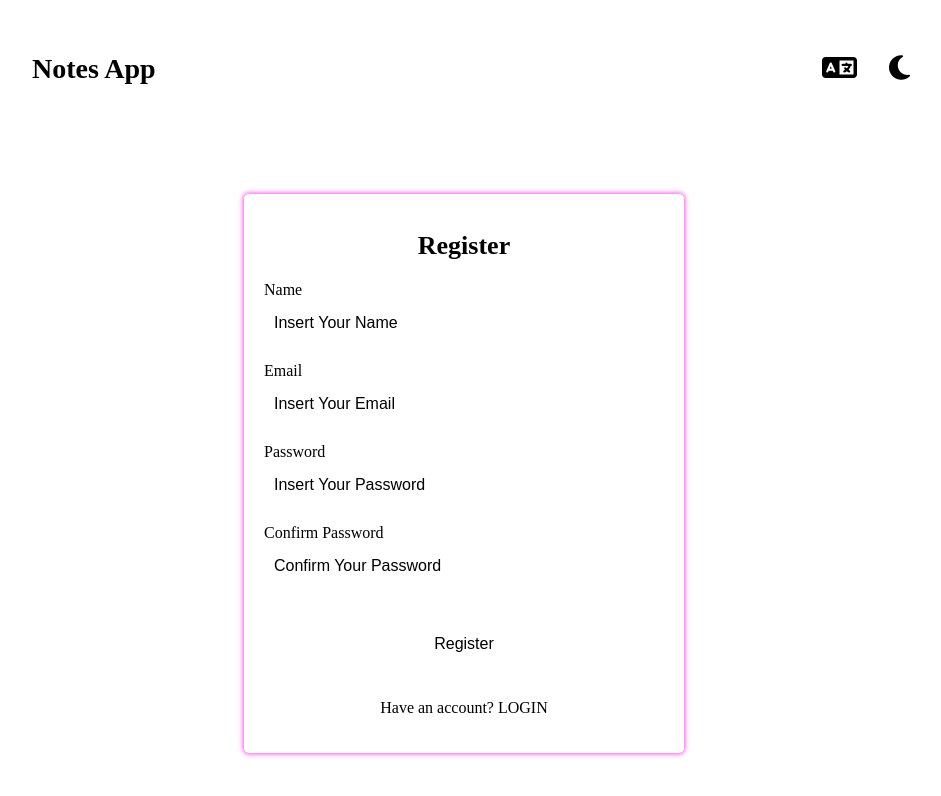
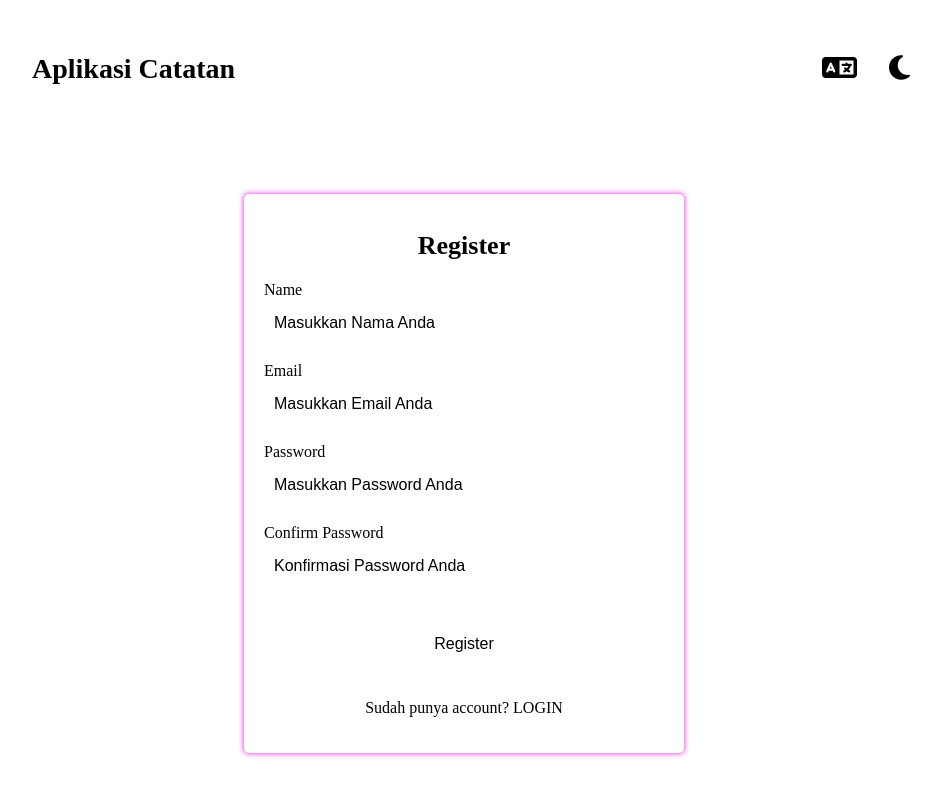
Before and after one commit to tubagusdylan/notes-app-v3, a React (Vite) app: page /register in a window 1280 px wide. Shown: the top 796 px of the page, without its empty margins (176-1117 px from the left). Built offline with nearby package versions, Linux system fonts and the light colour scheme; the HTML template or start-up script is replaced by a standard one.

Commit message:
add locale context

```diff
--- a/src/App.jsx
+++ b/src/App.jsx
@@ -10,11 +10,13 @@ import LoginPage from "./pages/LoginPage";
 import RegisterPage from "./pages/RegisterPage";
 import PageNotFound from "./pages/PageNotFound";
 import ThemeContext from "./utils/ThemeContext";
+import LocaleContext from "./utils/LocaleContext";
 
 function App() {
   const [isLoged, setIsLoged] = useState(false);
   const [isLoading, setIsLoading] = useState(true);
   const [theme, setTheme] = useState("light");
+  const [locale, setLocale] = useState("id");
 
   useEffect(() => {
     if (getAccessToken() !== null) {
@@ -40,12 +42,25 @@ function App() {
     });
   };
 
+  const toggleLocale = () => {
+    setLocale((prev) => {
+      return prev === "id" ? "en" : "id";
+    });
+  };
+
   const themeContextValue = useMemo(() => {
     return {
       theme,
       toggleTheme,
     };
   }, [theme]);
+
+  const localeContextValue = useMemo(() => {
+    return {
+      locale,
+      toggleLocale,
+    };
+  }, [locale]);
 
   if (isLoading) {
     return null;
@@ -54,6 +69,7 @@ function App() {
   return (
     <>
       <ThemeContext.Provider value={themeContextValue}>
+        <LocaleContext.Provider value={localeContextValue}>
           <Routes>
             <Route path="/" element={<Layout isLoged={isLoged} />}>
               {isLoged ? (
@@ -72,6 +88,7 @@ function App() {
               <Route path="*" element={<PageNotFound />} />
             </Route>
           </Routes>
+        </LocaleContext.Provider>
       </ThemeContext.Provider>
     </>
   );
--- a/src/components/Loading.jsx
+++ b/src/components/Loading.jsx
@@ -1,7 +1,12 @@
+import "../styles/loading.css";
+
 const Loading = () => {
   return (
-    <div>
-      <h5>Loading...</h5>
+    <div className="container">
+      <div className="name-skeleton"></div>
+      <div className="title-skeleton"></div>
+      <div className="search-skeleton"></div>
+      <div className="card-skeleton"></div>
     </div>
   );
 };
--- a/src/components/Navbar.jsx
+++ b/src/components/Navbar.jsx
@@ -1,11 +1,13 @@
 import { Link, useNavigate } from "react-router-dom";
 import { useContext } from "react";
 import ThemeContext from "../utils/ThemeContext";
+import LocaleContext from "../utils/LocaleContext";
 import PropTypes from "prop-types";
 import "../styles/navbar.css";
 
 const Navbar = ({ isLoged }) => {
   const { theme, toggleTheme } = useContext(ThemeContext);
+  const { locale, toggleLocale } = useContext(LocaleContext);
   const navigate = useNavigate();
 
   const onLogOut = () => {
@@ -19,14 +21,14 @@ const Navbar = ({ isLoged }) => {
         <ul className="nav-list">
           <li>
             <Link to="/" className="nav-item">
-              Notes App
+              {locale === "id" ? "Aplikasi Catatan" : "Notes App"}
             </Link>
           </li>
           <li className="nav-item-wrap">
             <Link to="/archives" className="nav-item" hidden={!isLoged}>
-              Archives
+              {locale === "id" ? "Arsip" : "Archives"}
             </Link>
-            <button className="btn-nav">
+            <button className="btn-nav" onClick={toggleLocale}>
               <i className="fa-solid fa-language"></i>
             </button>
             <button className="btn-nav" onClick={toggleTheme} hidden={theme === "dark"}>
--- a/src/components/SearchNotes.jsx
+++ b/src/components/SearchNotes.jsx
@@ -1,11 +1,14 @@
 import PropTypes from "prop-types";
+import LocaleContext from "../utils/LocaleContext";
+import { useContext } from "react";
 import "../styles/input-search.css";
 
 const SearchNotes = ({ value, onValueChange }) => {
+  const { locale } = useContext(LocaleContext);
   return (
     <div className="search-container">
       <i className="fa-solid fa-magnifying-glass icon-search"></i>
-      <input type="text" name="title" id="title" placeholder="Find Your Notes With Title" className="input-search" value={value} onChange={(event) => onValueChange(event.target.value)} />
+      <input type="text" name="title" id="title" placeholder={locale === "id" ? "Cari Note Pakai Judul" : "Find Your Notes With Title"} className="input-search" value={value} onChange={(event) => onValueChange(event.target.value)} />
     </div>
   );
 };
--- a/src/pages/ArchivePage.jsx
+++ b/src/pages/ArchivePage.jsx
@@ -1,6 +1,7 @@
 import SearchNotes from "../components/SearchNotes";
 import NotesContainer from "../components/NotesContainer";
-import { useState, useEffect } from "react";
+import LocaleContext from "../utils/LocaleContext";
+import { useState, useEffect, useContext } from "react";
 import { Link, useSearchParams } from "react-router-dom";
 import { getUserLogged, getArchivedNotes } from "../utils/network-data";
 import "../styles/archived.css";
@@ -10,6 +11,7 @@ const ArchivePage = () => {
   const [notes, setNotes] = useState([]);
   const [searchNotes, setSearchNotes] = useState([]);
   const [searchParam, setSearchParam] = useSearchParams("");
+  const { locale } = useContext(LocaleContext);
 
   const title = searchParam.get("title") || "";
 
@@ -50,10 +52,10 @@ const ArchivePage = () => {
 
   return (
     <div className="container">
-      <h1>Welcome, {userName}</h1>
-      <h1>Archived Notes</h1>
+      <h1>{locale === "id" ? `Selamat Datang, ${userName}` : `Welcome, ${userName}`}</h1>
+      <h1>{locale === "id" ? "Catatan Arsip" : "Archived Notes"}</h1>
       <SearchNotes value={title} onValueChange={changeSearchParam} />
-      {notes.length > 0 ? <NotesContainer notes={title.length > 0 ? searchNotes : notes} /> : <p className="msg">Catatan kosong</p>}
+      {notes.length > 0 ? <NotesContainer notes={title.length > 0 ? searchNotes : notes} /> : <p className="msg">{locale === "id" ? "Catatan belum ada" : "Empty Notes"}</p>}
       <Link to="/notes/new">
         <button className="button">
           <i className="fa-solid fa-plus"></i>
--- a/src/pages/HomePage.jsx
+++ b/src/pages/HomePage.jsx
@@ -1,15 +1,18 @@
 import SearchNotes from "../components/SearchNotes";
 import NotesContainer from "../components/NotesContainer";
-import { useState, useEffect } from "react";
+import Loading from "../components/Loading";
+import LocaleContext from "../utils/LocaleContext";
+import { useState, useEffect, useContext } from "react";
 import { Link, useSearchParams } from "react-router-dom";
 import { getUserLogged, getActiveNotes } from "../utils/network-data";
 import "../styles/home.css";
 
 const HomePage = () => {
   const [userName, setUserName] = useState("");
-  const [notes, setNotes] = useState([]);
+  const [notes, setNotes] = useState(null);
   const [searchNotes, setSearchNotes] = useState([]);
   const [searchParam, setSearchParam] = useSearchParams("");
+  const { locale } = useContext(LocaleContext);
 
   const title = searchParam.get("title") || "";
 
@@ -48,12 +51,16 @@ const HomePage = () => {
     };
   }, []);
 
+  if (notes === null) {
+    return <Loading />;
+  }
+
   return (
     <div className="container">
-      <h1>Welcome, {userName}</h1>
-      <h1>Active Notes</h1>
+      <h1>{locale === "id" ? `Selamat Datang, ${userName}` : `Welcome, ${userName}`}</h1>
+      <h1>{locale === "id" ? "Catatan Aktif" : "Active Notes"}</h1>
       <SearchNotes value={title} onValueChange={changeSearchParam} />
-      {notes.length > 0 ? <NotesContainer notes={title.length > 0 ? searchNotes : notes} /> : <p className="msg">Catatan kosong</p>}
+      {notes.length > 0 ? <NotesContainer notes={title.length > 0 ? searchNotes : notes} /> : <p className="msg">{locale === "id" ? "Catatan belum ada" : "Empty Notes"}</p>}
       <Link to="/notes/new">
         <button className="button">
           <i className="fa-solid fa-plus"></i>
--- a/src/pages/LoginPage.jsx
+++ b/src/pages/LoginPage.jsx
@@ -1,13 +1,16 @@
-import TextInput from "../components/TextInput";
-import Button from "../components/Button";
 import { Link, useNavigate } from "react-router-dom";
 import { useInput } from "../utils/customHooks";
 import { login, putAccessToken } from "../utils/network-data";
+import { useContext } from "react";
+import Button from "../components/Button";
+import TextInput from "../components/TextInput";
+import LocaleContext from "../utils/LocaleContext";
 import "../styles/login.css";
 
 const LoginPage = () => {
   const [email, onEmailChange] = useInput("");
   const [password, onPasswordChange] = useInput("");
+  const { locale } = useContext(LocaleContext);
   const navigate = useNavigate();
 
   const onSubmitLogin = async (event) => {
@@ -24,14 +27,14 @@ const LoginPage = () => {
       <div className="login-container">
         <h1 className="login-title">Login</h1>
         <form onSubmit={onSubmitLogin}>
-          <TextInput type="email" id="Email" placeholder="Insert Your Email" value={email} onValueChange={onEmailChange} />
-          <TextInput type="password" id="Password" placeholder="Insert Your Password" value={password} onValueChange={onPasswordChange} />
+          <TextInput type="email" id="Email" placeholder={locale === "id" ? "Masukkan Email Anda" : "Insert Your Email"} value={email} onValueChange={onEmailChange} />
+          <TextInput type="password" id="Password" placeholder={locale === "id" ? "Masukkan Password Anda" : "Insert Your Password"} value={password} onValueChange={onPasswordChange} />
           <Button>Login</Button>
         </form>
         <p>
-          New User?{" "}
+          {locale === "id" ? "Pengguna baru? " : "New user? "}
           <Link to="/register" className="link-register">
-            REGISTER
+            {locale === "id" ? "DAFTAR" : "REGISTER"}
           </Link>
         </p>
       </div>
--- a/src/pages/RegisterPage.jsx
+++ b/src/pages/RegisterPage.jsx
@@ -1,8 +1,10 @@
-import TextInput from "../components/TextInput";
-import Button from "../components/Button";
 import { Link, useNavigate } from "react-router-dom";
 import { useInput } from "../utils/customHooks";
 import { register } from "../utils/network-data";
+import { useContext } from "react";
+import TextInput from "../components/TextInput";
+import Button from "../components/Button";
+import LocaleContext from "../utils/LocaleContext";
 import "../styles/login.css";
 
 const RegisterPage = () => {
@@ -10,15 +12,17 @@ const RegisterPage = () => {
   const [email, onEmailChange] = useInput("");
   const [password, onPasswordChange] = useInput("");
   const [confirmPw, onConfirmPwChange] = useInput("");
+  const { locale } = useContext(LocaleContext);
   const navigate = useNavigate();
 
   const onSubmitRegister = async (event) => {
     event.preventDefault();
     if (password !== confirmPw) {
-      return alert("Password dan Confirm Password tidak sama");
+      return alert("Password and Confirm Password is Not Same");
     }
     const { error } = await register({ name, email, password });
     if (!error) {
+      alert("Registration success");
       return navigate("/");
     }
   };
@@ -28,14 +32,14 @@ const RegisterPage = () => {
       <div className="regist-container">
         <h1 className="login-title">Register</h1>
         <form onSubmit={onSubmitRegister}>
-          <TextInput type="text" id="Name" placeholder="Insert Your Name" value={name} onValueChange={onNameChange} />
-          <TextInput type="email" id="Email" placeholder="Insert Your Email" value={email} onValueChange={onEmailChange} />
-          <TextInput type="password" id="Password" placeholder="Insert Your Password" value={password} onValueChange={onPasswordChange} />
-          <TextInput type="password" id="Confirm Password" placeholder="Confirm Your Password" value={confirmPw} onValueChange={onConfirmPwChange} />
+          <TextInput type="text" id="Name" placeholder={locale === "id" ? "Masukkan Nama Anda" : "Insert Your Name"} value={name} onValueChange={onNameChange} />
+          <TextInput type="email" id="Email" placeholder={locale === "id" ? "Masukkan Email Anda" : "Insert Your Email"} value={email} onValueChange={onEmailChange} />
+          <TextInput type="password" id="Password" placeholder={locale === "id" ? "Masukkan Password Anda" : "Insert Your Password"} value={password} onValueChange={onPasswordChange} />
+          <TextInput type="password" id="Confirm Password" placeholder={locale === "id" ? "Konfirmasi Password Anda" : "Confirm Your Password"} value={confirmPw} onValueChange={onConfirmPwChange} />
           <Button>Register</Button>
         </form>
         <p>
-          Have an account?{" "}
+          {locale === "id" ? "Sudah punya account? " : "Have an account? "}
           <Link to="/" className="link-register">
             LOGIN
           </Link>
--- /dev/null
+++ b/src/styles/loading.css
@@ -0,0 +1,11 @@
+.name-skeleton {
+}
+
+.title-skeleton {
+}
+
+.input-skeleton {
+}
+
+.card-skeleton {
+}
```
Lines whose indentation alone changed are shown as unchanged.
